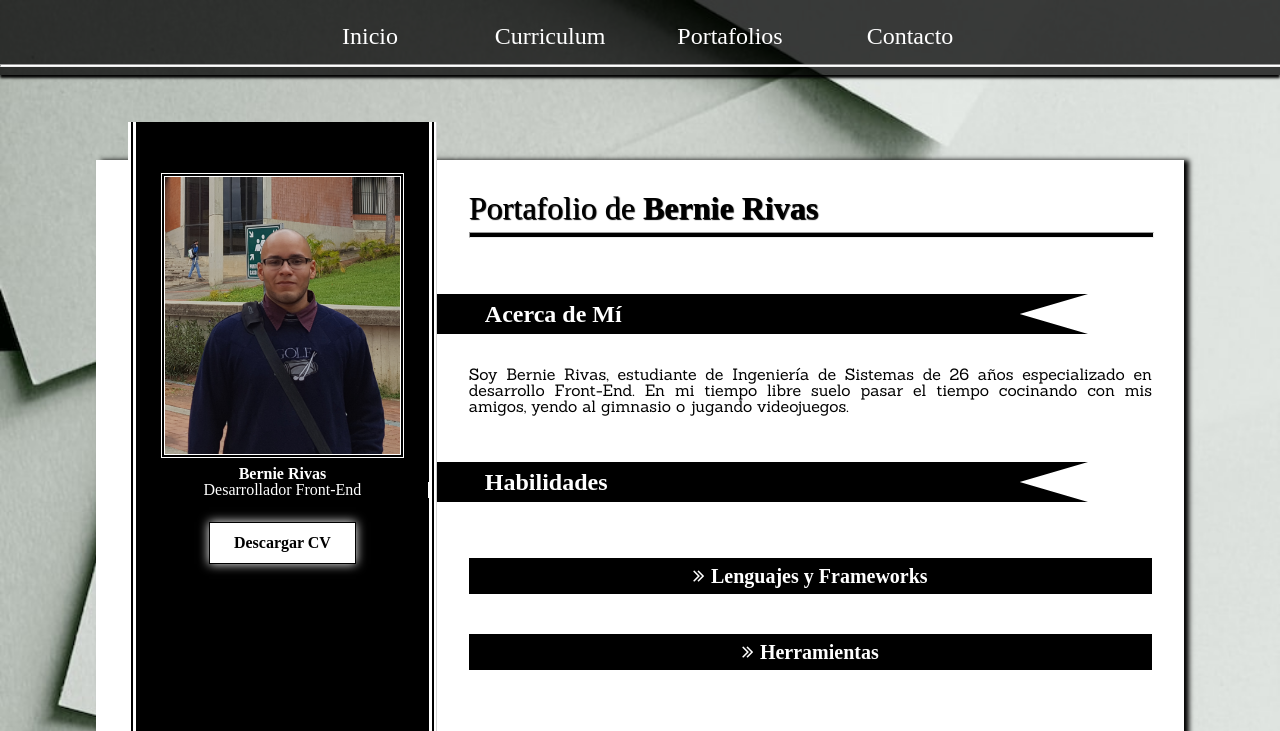
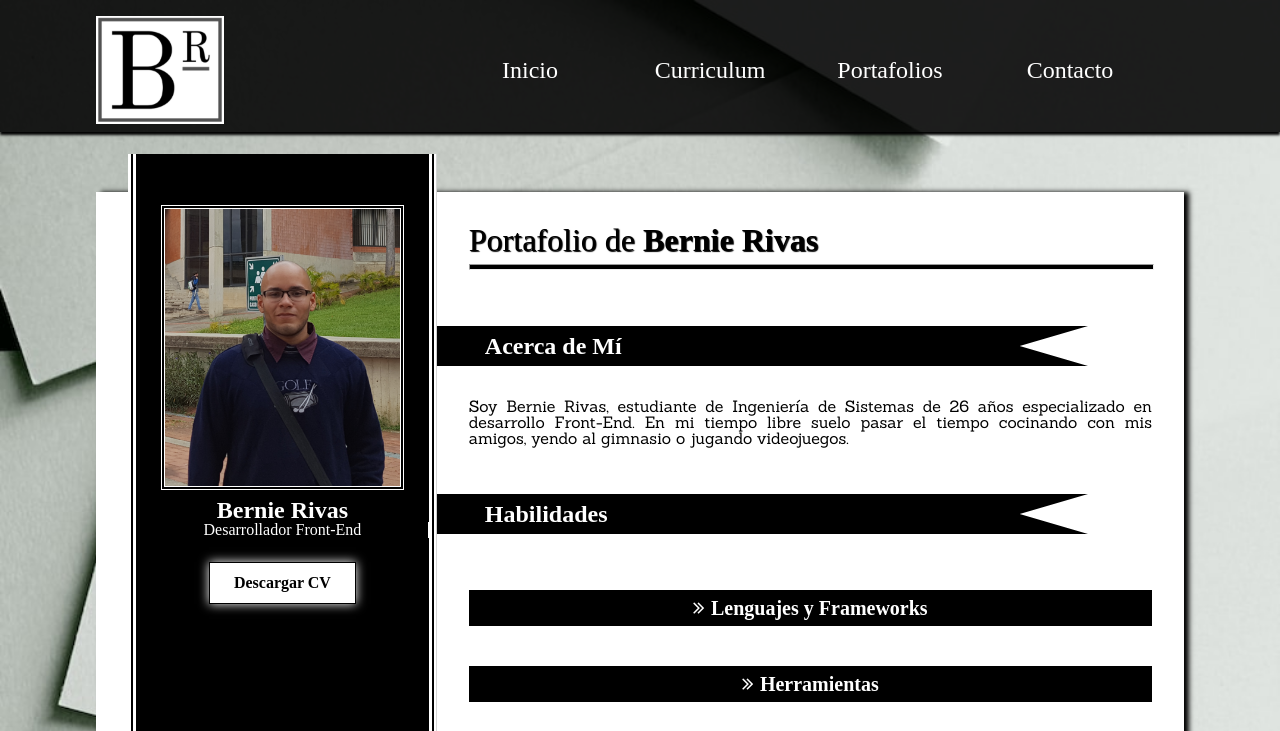
Before and after one commit to bernie996/my_curriculum, a plain HTML site: page index.html in a window 1280 px wide. Shown: the top 731 px of the page. Drawn offline with Linux system fonts and the light colour scheme.

Commit message:
Logo and FavIcon added

```diff
--- a/css/main.css
+++ b/css/main.css
@@ -2,7 +2,7 @@
 :root{
     --white: #fff;
     --black: #000;
-    --black-transparent: rgba(0, 0, 0, 0.75)
+    --black-transparent: rgba(0, 0, 0, 0.875)
 }
 
 html {
@@ -81,14 +81,27 @@ header{
     width: 100%;
     display: flex;
     position: relative;
+    flex-wrap: wrap;
     top: 0px;
     background-color: var(--black-transparent);
     box-shadow: 0px 3px 2.5px;
-    padding: 1rem 0rem 0rem;
+    padding: 1rem 0rem 0.5rem;
     z-index: 40;
 }
+
+header > a{
+    display: flex;
+    width: 50%;
+    justify-content: center;
+}
+
+#logo__header{
+    width: 50%;
+    transition: all 0.5s;
+}
+
 .header__menu{
-    width: 100%;
+    width: 50%;
     display: flex;
     flex-direction: column;
     justify-content: center;
@@ -113,7 +126,9 @@ header{
 }
 
 .header__menu--vertical img{
-    width: 10%;
+    border: 1px solid var(--white);
+    padding: 10%;
+    width: 30%;
 }
 
 .header__menu--vertical img:hover{
@@ -128,6 +143,7 @@ header{
     width: 100%;
     text-align: center;
     transition: all 2s;
+    margin-top: 0.5rem;
 }
 
 .header__menu--vertical--ele > *{
@@ -197,6 +213,17 @@ header{
     header{
         position: fixed;
     }
+    header > a{
+        display: flex;
+        width: 25%;
+        justify-content: center;
+    }
+    #logo__header{
+        width: 55%;
+    }
+    .header__menu{
+        width: 75%;
+    }
     .header__menu--vertical{
         display: none;
     }
@@ -206,12 +233,20 @@ header{
   }
 
 @media only screen and (min-width: 768px) {
+    #logo__header{
+        width: 55%;
+    }
     .header__menu--small-screen{
         display: none;
     }
     .header__menu--big-screen{
         display: flex;
         max-width: 900px;
+    }
+  }
+  @media only screen and (min-width: 1024px) {
+    #logo__header{
+        width: 40%;
     }
   }
 
@@ -242,9 +277,16 @@ main{
 
  @media only screen and (min-width: 768px) {
     main{
-        margin: 12.5% 5% 12.5%;
+        margin: 17.5% 5% 12.5%;
     }
  }
+
+ @media only screen and (min-width: 1024px) {
+    main{
+        margin: 15% 5% 12.5%;
+    }
+ }
+
 
 /* Lateral */
 
@@ -269,7 +311,7 @@ main{
     display: flex;
     flex-direction: column;
     position: sticky;
-    top: 100px;
+    top: 125px;
     align-items: center;
     width: 100%;
 }
@@ -284,8 +326,8 @@ main{
     border-width: 0.25rem;
 }
 
-.main__lateral__content__id{
-
+.main__lateral__content__id h2{
+    font-size: 1.5rem;
 }
 
 .main__lateral__content__id > h2, h3{
@@ -438,6 +480,21 @@ main{
 
 .skills__lang__group__ele img{
     width: 100%;
+    filter: grayscale(100%);
+}
+
+.skills__lang__group__ele img:hover {
+    cursor: pointer;
+    position: relative;
+}
+
+.skills__lang__group__ele img:hover:after {
+    content: url("../img/CurriImage.png");
+    display: block;
+    position: absolute;
+    z-index: 200;
+    left: 123px; /* change this value to one that suits you */
+    top: 56px; /* change this value to one that suits you */
 }
 
 .skills__lang__group__ele p{
@@ -484,6 +541,7 @@ main{
 
 .skills__tools__group__ele img{
     width: 100%;
+    filter: grayscale(100%);
 }
 
 .skills__tools__group__ele p{
--- a/index.html
+++ b/index.html
@@ -7,6 +7,7 @@
     <link href="https://fonts.googleapis.com/css2?family=Montserrat:wght@400;700&family=Sanchez&display=swap" rel="stylesheet">
     <link rel="shortcut icon" href="favicon.ico" type="image/x-icon">
     <link rel="preload" href="./css/main.css" as="style">
+    <link rel="icon" type="image/x-icon" href="./img/favicon.png">
     <meta charset="UTF-8">
     <meta http-equiv="X-UA-Compatible" content="IE=edge">
     <meta name="viewport" content="width=device-width, initial-scale=1.0">
@@ -14,16 +15,13 @@
     <title>Bernie Portfalio</title>
 </head>
 <body>
-    <header>
+    <header id="header">
+        <a href="./index.html">
+          <img src="./img/logo.png" id="logo__header" alt="">
+        </a>
         <nav class="header__menu">
           <div class="header__menu--vertical">
             <button onclick="openHeader()"><img src="./img/menu__icon.png" alt=""></button>
-            <ul class="header__menu--vertical--ele" id="header__menu--vertical--ele">
-              <li><a href="./index.html">Inicio</a></li>
-              <li><a href="./curriculum.html">Curriculum</a></li>
-              <li><a href="./portfolio.html">Portafolios</a></li>
-              <li><a href="./contact.html">Contacto</a></li>
-            </ul>
           </div>
           <ul class="header__menu--big-screen">
             <li><a href="./index.html">Inicio</a></li>
@@ -37,8 +35,13 @@
             <li><a href="./portfolio.html"><img src="./img/portfolio__icon.png" alt=""></a></li>
             <li><a href="./contact.html"><img src="./img/contact__icon.png" alt=""></a></li>
           </ul>
-        <hr>
         </nav>
+        <ul class="header__menu--vertical--ele" id="header__menu--vertical--ele">
+          <li><a href="./index.html">Inicio</a></li>
+          <li><a href="./curriculum.html">Curriculum</a></li>
+          <li><a href="./portfolio.html">Portafolios</a></li>
+          <li><a href="./contact.html">Contacto</a></li>
+        </ul>
     </header>
     <main>
       <div class="main__lateral">
--- a/script.js
+++ b/script.js
@@ -25,3 +25,20 @@ function openHeader(){
         header.style.display = "flex"
     }
 }
+
+window.onscroll = function() {scrollFunction()};
+let logo_header = document.getElementById('logo__header')
+let logo__header__width = document.getElementById('logo__header').style.width
+
+let header = document.getElementById('header')
+let header__padding = header.style.padding
+
+function scrollFunction() {
+  if (document.body.scrollTop > 80 || document.documentElement.scrollTop > 80) {
+    logo_header.style.width = "30%"
+    header.style.padding = "0.5rem 0rem 0.25rem"
+  } else {
+    logo_header.style.width = logo__header__width
+    header.style.padding = header__padding
+  }
+}
```
Also changed, not shown: contact.html (+11 -8 lines), curriculum.html (+11 -8 lines), portfolio.html (+11 -8 lines), img/favicon.png (added), img/logo.png (added).
